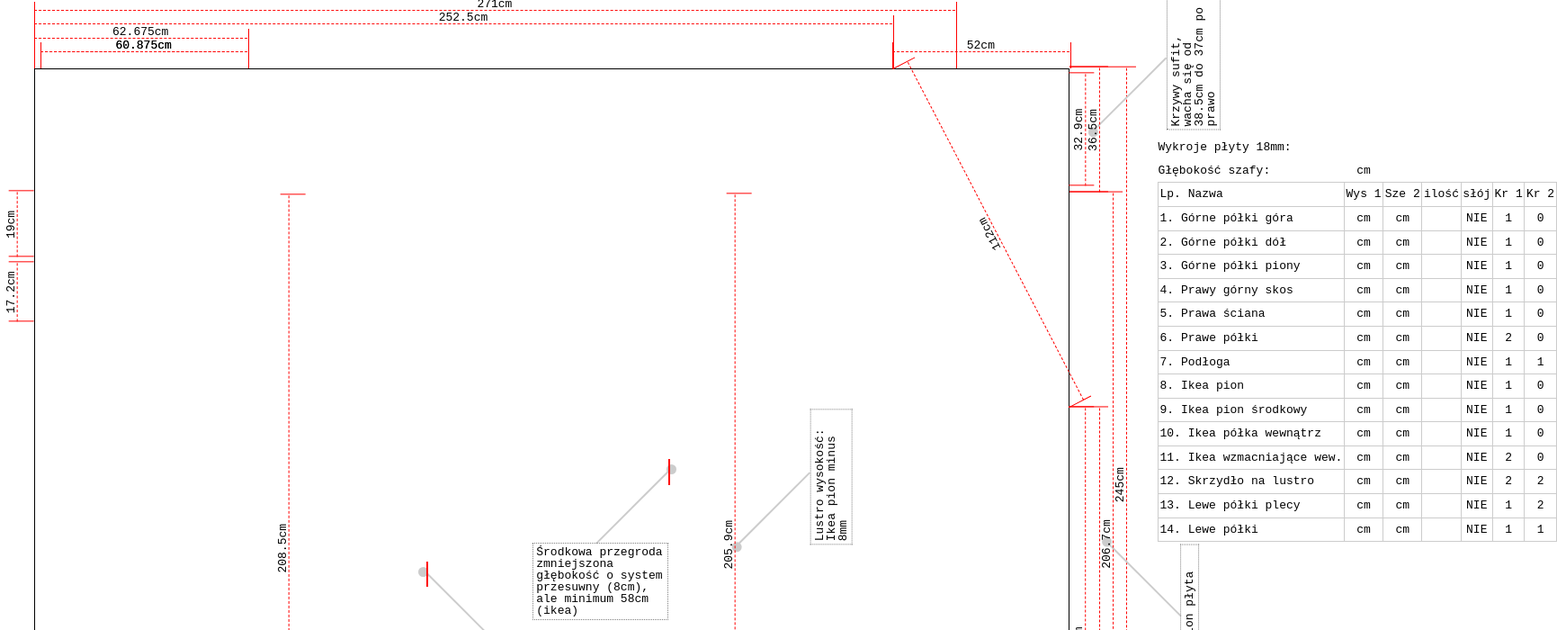
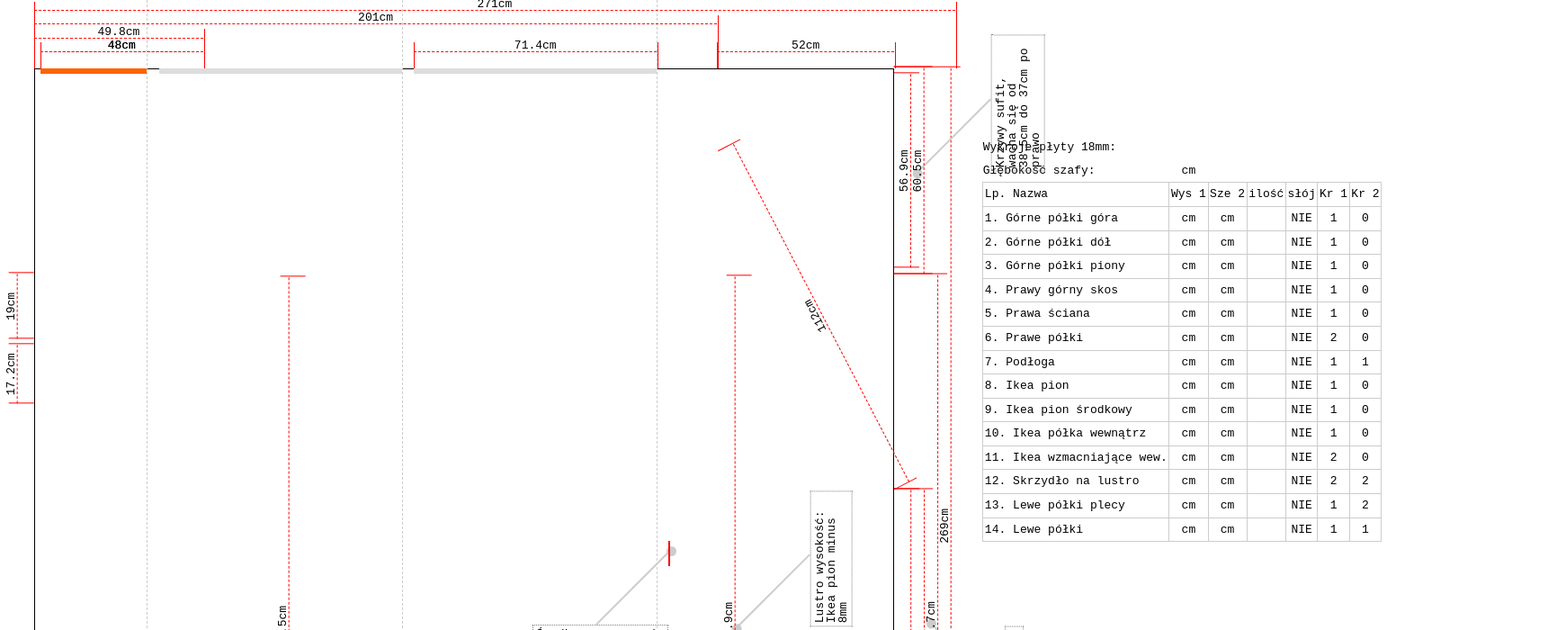
Before and after one commit to manio4444/wardrobe-design, a React (Create React App) app: page / in a window 1280 px wide. Shown: the top 700 px of the page at 90% size, 1731 px wide, since content can reach past the window. Built offline with nearby package versions, Linux system fonts and the light colour scheme.

Commit message:
Wykroj.jsx create and config file

```diff
--- a/package.json
+++ b/package.json
@@ -9,6 +9,7 @@
     "react": "^18.2.0",
     "react-dom": "^18.2.0",
     "react-scripts": "5.0.1",
+    "sass": "^1.69.5",
     "web-vitals": "^2.1.4"
   },
   "scripts": {
--- a/src/App.js
+++ b/src/App.js
@@ -1,9 +1,12 @@
 import * as consts from "./consts";
+import {config, typeType} from "./config";
 import {constToCssVar} from "./helpers";
 
 import './App.css';
+import './App.scss';
 
 import {Sizer} from "./components/Sizer";
+import {Wykroj} from "./components/Wykroj";
 
 function App() {
     return (
@@ -13,6 +16,12 @@ function App() {
         }}>
 
             <div className="main"></div>
+
+            {config.map(element => {
+                if (element.type === typeType.WYKROJ) {
+                    return <Wykroj key={element.name} {...element} />
+                }
+            })}
 
             <div className="ikea_gora"></div>
 
@@ -88,7 +97,7 @@ function App() {
                 lvl={1}
                 size={consts.lewa_polka_wys_wew}
                 bottom={consts.drzwi_wys - consts.lewa_polka_wys - consts.lewa_polka_wys}
-                width={consts.lewa_polka_wys - consts.plyta}
+                width={consts.lewa_polka_wys_wew}
             />
             <Sizer
                 position={"lewa"}
--- /dev/null
+++ b/src/App.scss
@@ -0,0 +1,26 @@
+.deska {
+  position: absolute;
+  background-color: #ddd;
+
+  &.drewno {
+    background-color: #ff6200;
+  }
+}
+
+.helper {
+  position: absolute;
+
+  &.pozioma {
+    height: calc(100% + 4cm);
+    width: 1px;
+    top: -2cm;
+    border-left: 1px dashed #ccc;
+
+    &.left {
+    }
+
+    &.right {
+    }
+
+  }
+}
--- /dev/null
+++ b/src/components/Wykroj.jsx
@@ -0,0 +1,50 @@
+import {constToCssVar} from "../helpers";
+import {plyta} from "../consts";
+import {orientationType} from "../config";
+
+import {Sizer} from "./Sizer";
+
+
+export const Wykroj = (props) => {
+    const {width, height} =
+        orientationType.HORIZONTAL === orientationType.HORIZONTAL ? {
+            width: props.width,
+            height: plyta,
+        } : {
+            width: plyta,
+            height: props.width,
+        };
+
+    const style = {
+        left: constToCssVar(props.left),
+        top: constToCssVar(props.top),
+        width: constToCssVar(width),
+        height: constToCssVar(height),
+    }
+    console.log({name: props.name, ...style});
+    return (<>
+            <div
+                className={`deska ${props.orientation || ''} ${props.colorType || ''} ${props.className || ''}`}
+                style={style}
+            ></div>
+            {props.helperLeft && <div
+                className={`helper ${props.orientation} left`}
+                style={{
+                    left: constToCssVar(props.left),
+                }}
+            />}
+            {props.helperRight && <div
+                className={`helper ${props.orientation} right`}
+                style={{
+                    left: constToCssVar(props.left + props.width),
+                }}
+            />}
+            {props.sizer && <Sizer
+                {...props.sizer}
+                left={props.left}
+                size={props.width}
+                width={props.width}
+            />}
+        </>
+    );
+};
--- /dev/null
+++ b/src/config.js
@@ -0,0 +1,49 @@
+import {ikea_sze_wew, ikea_sze_zew, lewa_drewniana_wew, lewa_drewniana_zew, plyta} from "./consts";
+
+export const typeType = {
+    WYKROJ: "wykroj",
+}
+export const orientationType = {
+    HORIZONTAL: 'pozioma',
+    VARTICAL: 'pionowa',
+}
+export const colorType = {
+    WOOD: 'drewno',
+}
+
+export const config = [
+    {
+        name: "biała środek sufit lewa",
+        type: typeType.WYKROJ,
+        orientation: orientationType.HORIZONTAL,
+        helperLeft: false,
+        helperRight: true,
+        width: ikea_sze_wew,
+        left: lewa_drewniana_zew + plyta,
+        top: 0,
+    },
+    {
+        name: "biała środek sufit prawa",
+        type: typeType.WYKROJ,
+        orientation: orientationType.HORIZONTAL,
+        helperLeft: false,
+        helperRight: true,
+        width: ikea_sze_wew,
+        left: lewa_drewniana_zew + ikea_sze_zew + plyta,
+        top: 0,
+        sizer: {
+            lvl: 1,
+            position: "gora",
+        }
+    }, {
+        name: "drewniana lewa sufit",
+        type: typeType.WYKROJ,
+        colorType: colorType.WOOD,
+        orientation: orientationType.HORIZONTAL,
+        helperLeft: false,
+        helperRight: true,
+        width: lewa_drewniana_wew,
+        left: plyta,
+        top: 0,
+    },
+]
--- a/src/consts.js
+++ b/src/consts.js
@@ -2,10 +2,25 @@ import {properNumber} from "./helpers";
 
 
 export const plyta = 1.8;
+export const ikea_sze_zew = 75;
+export const ikea_sze_wew = ikea_sze_zew - plyta - plyta;
+
+export const sciana_wys = 269;
+export const sciana_sze = 253;
+export const sufit_kanal = 240;
+
+export const sufit_biala_srodek = ikea_sze_zew + ikea_sze_zew;
+export const lewa_drewniana_zew = 35;
+export const lewa_drewniana_wew = lewa_drewniana_zew - (2 * plyta);
+
+
+/**
+ * OLD TO REMOVE
+ */
+
 export const plyta_front = 2.2;
 
-export const sciana_wys = 245;
-export const sciana_sze = 304.5;
+
 
 export const skos = 112;
 export const skos_sze = 52;
@@ -31,10 +46,7 @@ export const gora_polka_wys_wew = properNumber(gora_polka_wys - plyta - plyta);
 
 
 export const drzwi_prawa = lewa_polka_sze + drzwi_sze;
-
-export const ikea_sze_zew = 75;
 export const ikea_sze = ikea_sze_zew - plyta;
-export const ikea_sze_wew = ikea_sze_zew - plyta - plyta;
 export const ikea_prawa = drzwi_prawa + ikea_sze * 2 + plyta;
 export const ikea_gora = 271;
 export const ikea_dol = 191.5;
```
Also changed, not shown: 1 other file (tests, documents, lock files or other folders).
